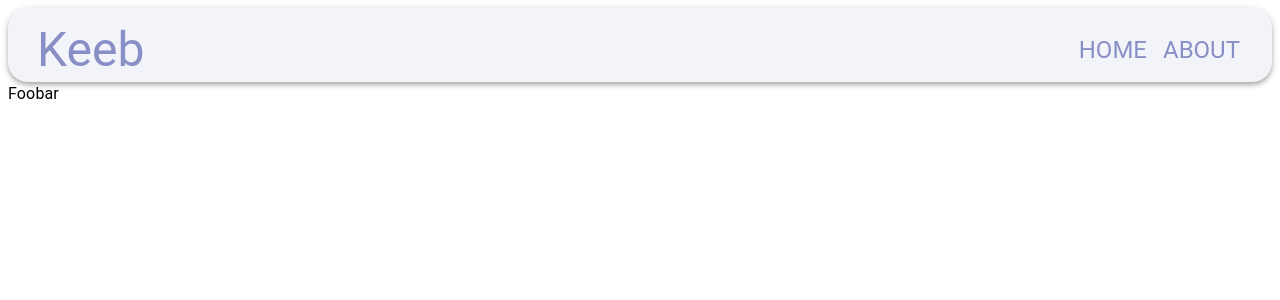
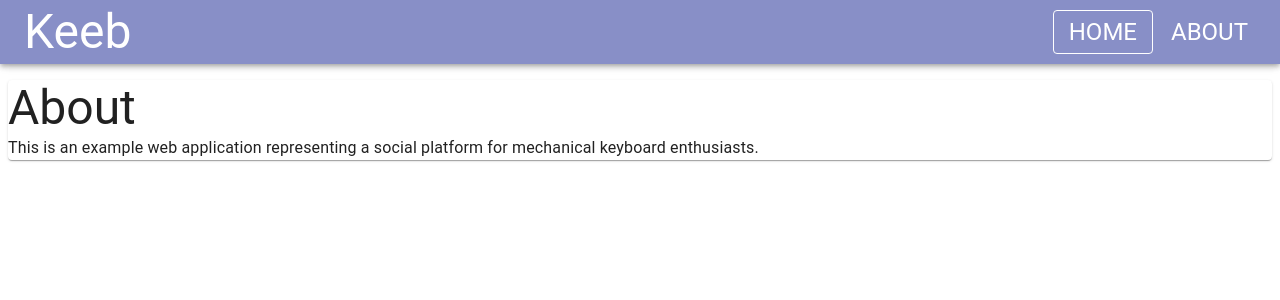
Before and after one commit to yehaojing/keeb, a React (Create React App) app in the folder client/: page /about in a window 1280 px wide. Shown: the top 300 px of the page. Built offline with nearby package versions, Linux system fonts and the light colour scheme; no server answers.

Commit message:
use MUI Paper component

```diff
--- a/client/src/components/About.js
+++ b/client/src/components/About.js
@@ -1,12 +1,17 @@
 import * as React from "react";
-import { Typography } from "@mui/material";
+import { Typography, Paper } from "@mui/material";
 
 const About = () => {
-  return (
-    <Typography>
-        Foobar
-    </Typography>
-  )
+    return (
+        <Paper style={{ marginTop: 80 }}>
+            <Typography variant="h3">
+                About
+            </Typography>
+            <Typography>
+                This is an example web application representing a social platform for mechanical keyboard enthusiasts.
+            </Typography>
+        </Paper>
+    )
 }
 
 
--- a/client/src/components/Home.js
+++ b/client/src/components/Home.js
@@ -1,6 +1,7 @@
 import React, { useState, useEffect } from "react";
 import Container from "@mui/material/Container";
 import Box from "@mui/material/Box";
+import Paper from "@mui/material/Paper"
 import KeyboardCard from "./KeyboardCard";
 import KeyboardForm from "./KeyboardForm";
 import keyboardService from "../services/keyboard";
@@ -29,6 +30,7 @@ const Home = () => {
     };
 
     return (
+        <Paper style={{marginTop: 80}}>
             <Container maxWidth="sm">
                 <Box sx={{ my: 4 }}>
                     {keyboards.map((keyboard) => {
@@ -43,6 +45,8 @@ const Home = () => {
                     <KeyboardForm handlePost={postHandler} />
                 </Box>
             </Container>
+        </Paper>
+
     )
 }
 
--- a/client/src/components/NavBar.js
+++ b/client/src/components/NavBar.js
@@ -7,19 +7,18 @@ import useStyles from "./style";
 const NavBar = () => {
   const classes = useStyles();
   return (
-        <AppBar style={classes.header} enableColorOnDark>
-            <Toolbar style={{ display: 'flex', justifyContent: 'space-between', flexDirection: 'row' }}>
+    <AppBar style={classes.header}>
+      <Toolbar style={{ display: 'flex', justifyContent: 'space-between', flexDirection: 'row' }} >
         <Typography variant="h3">
           Keeb
         </Typography>
         <div style={{ alignItems: 'flex-end' }}>
-
-                    <Button color="inherit" component={Link} to="/">
+          <Button variant="outlined" style={classes.outlineButton} color="inherit" component={Link} to="/">
             <Typography variant="h5">
               Home
             </Typography>
           </Button>
-                    <Button color="inherit" component={Link} to="/about">
+          <Button color="inherit" style={classes.outlineButton} component={Link} to="/about">
             <Typography variant="h5">
               About
             </Typography>
@@ -27,6 +26,7 @@ const NavBar = () => {
         </div>
       </Toolbar>
     </AppBar>
+
   )
 }
 
--- a/client/src/components/style.js
+++ b/client/src/components/style.js
@@ -1,13 +1,16 @@
 const useStyles = () => {
   return {
     header: {
-      paddingTop: 10,
-      paddingLeft: 5,
-      borderWidth: 2,
-      borderRadius: 20,
-      position: 'static',
-      color: "rgba(136, 143, 199, 1)",
-      background: "rgba(136, 143, 199, 0.1)"
+      // paddingTop: 10,
+      // width: "100%",
+      // paddingLeft: 5,
+      // borderWidth: 2,
+      // borderRadius: 20,
+      // margin: 0,
+      // padding: 0,
+      // position: 'absolute',
+      // color: "rgba(136, 143, 199, 1)",
+      background: "rgba(136, 143, 199, 1)"
     },
     root: {
       background: "rgba(136, 143, 199, 0.1)",
@@ -18,6 +21,9 @@ const useStyles = () => {
       boxShadow: "0 3px 5px 2px rgba(136, 143, 220, 0.45)",
       color: "rgba(136, 143, 199, 1)",
     },
+    outlineButton: {
+      marginLeft: 10
+    }
   };
 };
 
```
Also changed, not shown: client/src/App.css (deleted, +0 -38 lines). Lines whose indentation alone changed are shown as unchanged.
